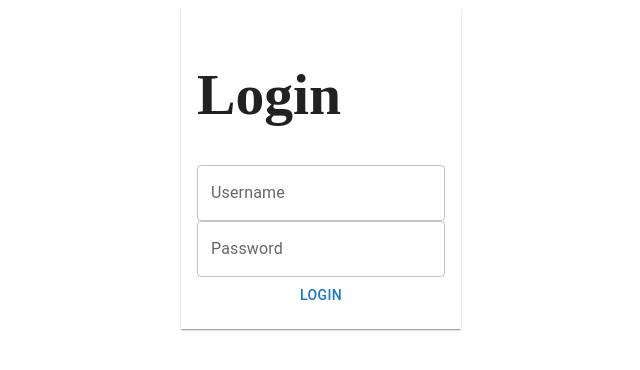
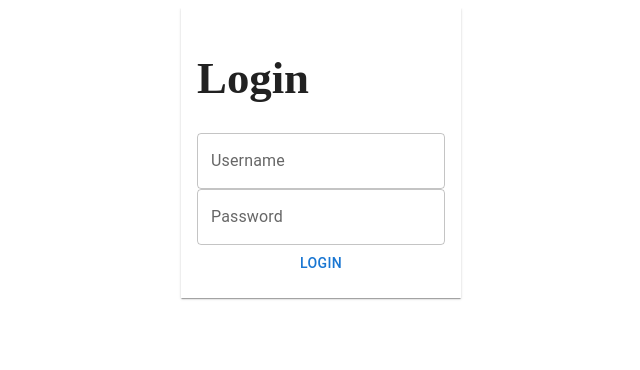
Before and after one commit to Rahien/outpost, a React (Vite) app in the folder packages/outpost-client/: page / in a window 1280 px wide. Shown: the top 370 px of the page, without its empty margins (319-959 px from the left). Built offline with nearby package versions, Linux system fonts and the light colour scheme.

Commit message:
font tweaks

```diff
--- a/packages/outpost-client/src/components/characterName.tsx
+++ b/packages/outpost-client/src/components/characterName.tsx
@@ -31,7 +31,12 @@ export const CharacterName = () => {
   return (
     <div
       onClick={() => setEditing(true)}
-      css={{ fontWeight: "bold", borderBottom: "solid 1px black" }}
+      css={{
+        fontWeight: "bold",
+        borderBottom: "solid 1px black",
+        fontFamily: "PirataOne-Gloomhaven",
+        fontSize: "24px",
+      }}
     >
       {name}
     </div>
--- a/packages/outpost-client/src/components/characters.tsx
+++ b/packages/outpost-client/src/components/characters.tsx
@@ -32,9 +32,10 @@ const CharacterListItem = ({ character }: { character: Character }) => {
       <div
         css={{
           fontWeight: "bold",
-          fontSize: "1.25em",
+          fontSize: "24px",
           flexGrow: 1,
           textAlign: "center",
+          fontFamily: "PirataOne-Gloomhaven",
         }}
       >
         {character.name}
--- a/packages/outpost-client/src/index.css
+++ b/packages/outpost-client/src/index.css
@@ -36,7 +36,8 @@ body {
   overflow: hidden;
   font-family: Nyala, Sylfaen, serif;
   font-weight: bold;
-  font-size: 18px;
+  font-size: 14px;
+  line-height: 22px;
 }
 
 h1 {
```
